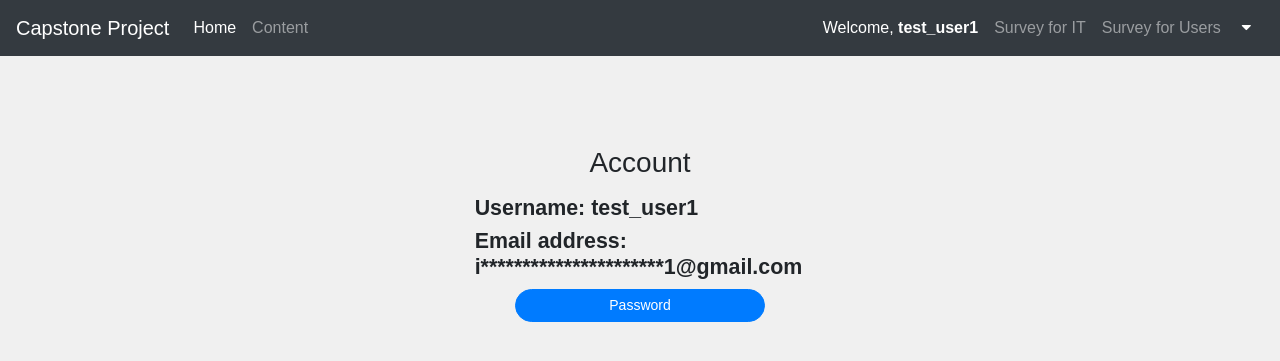
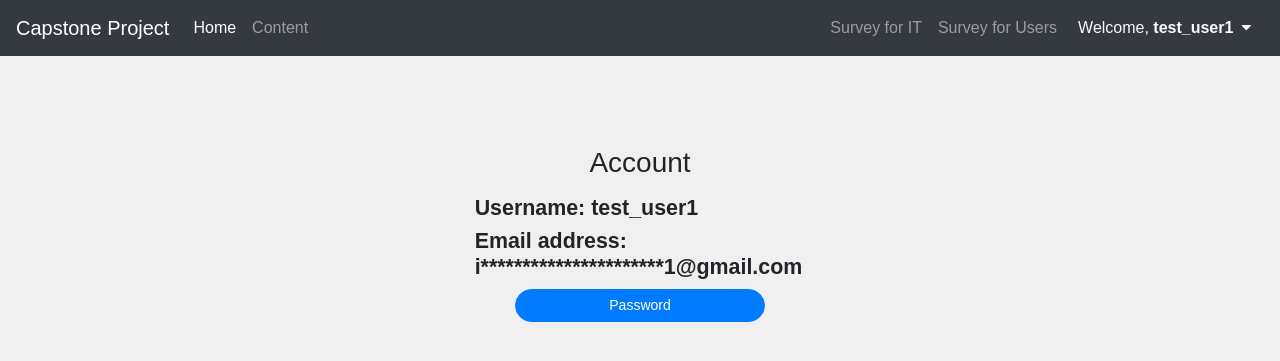
Before and after one commit to AlfredPaguio/Cross-E-commerce-Platform-Product-Evaluation-Web-Application-Capstone, a Flask app: page /account in a window 1280 px wide. Shown: the top 361 px of the page. Run offline with Flask 2, Linux system fonts and the light colour scheme; a user stored in the database is signed in.

Commit message:
Navbar account and logout clarity

```diff
--- a/webscraper/templates/base.html
+++ b/webscraper/templates/base.html
@@ -38,13 +38,8 @@
          </ul>
          {% if current_user.is_authenticated %}
          <ul class="navbar-nav">
-            <li class="nav-item">
-               <a class="nav-link d-none d-md-block active">Welcome, <span class="font-weight-bold">{{
-                     current_user.username }}</span></a>
-            </li>
-            <li class="nav-item">
-               <a class="nav-link d-sm-block d-md-none" href="{{ url_for('account_page') }}">Account</a>
-            </li>
+
+
             <li class="nav-item">
                <a class="nav-link d-sm-block d-md-none" href="https://forms.gle/uvBrLnAqJyHPTeA59"
                   target="_blank">Survey for IT</a>
@@ -53,10 +48,16 @@
                <a class="nav-link d-sm-block d-md-none" href="https://forms.gle/DD7VJgtvBVfKbZDh8"
                   target="_blank">Survey for Users</a>
             </li>
-            <li class="nav-item">
-               <a class="nav-link d-sm-block d-md-none" onclick="loading();"
-                  href="{{ url_for('logout_page') }}">Logout</a>
+            <li class="d-sm-block d-md-none text-white-50">
+               Welcome, <span class="font-weight-bold">{{
+                  current_user.username }}</span>
+               <li class="pl-3">
+                  <a class="nav-link d-sm-block d-md-none" href="{{ url_for('account_page') }}">Account</a>
+                  <a class="nav-link d-sm-block d-md-none" onclick="loading();"
+                     href="{{ url_for('logout_page') }}">Logout</a>
+               </li>
             </li>
+
             <li class="nav-item">
                <a class="nav-link d-none d-md-block" href="https://forms.gle/uvBrLnAqJyHPTeA59" target="_blank">Survey
                   for IT</a>
@@ -68,8 +69,10 @@
          </ul>
 
          <div class="btn-group d-none d-md-block">
-            <button type="button" class="btn rounded" data-toggle="dropdown" aria-haspopup="true" aria-expanded="false">
-               <i class="fa fa-caret-down" aria-hidden="true" style="color:white;"></i>
+            <button type="button" class="btn rounded text-light" data-toggle="dropdown" aria-haspopup="true" aria-expanded="false">
+               Welcome, <span class="font-weight-bold">{{
+                  current_user.username }}</span>
+               <i class="fa fa-caret-down pl-1" aria-hidden="true" style="color:white;"></i>
             </button>
             <div class="dropdown-menu dropdown-menu-right">
                <a class="dropdown-item font-weight-bold" href="{{ url_for('account_page') }}"
```
